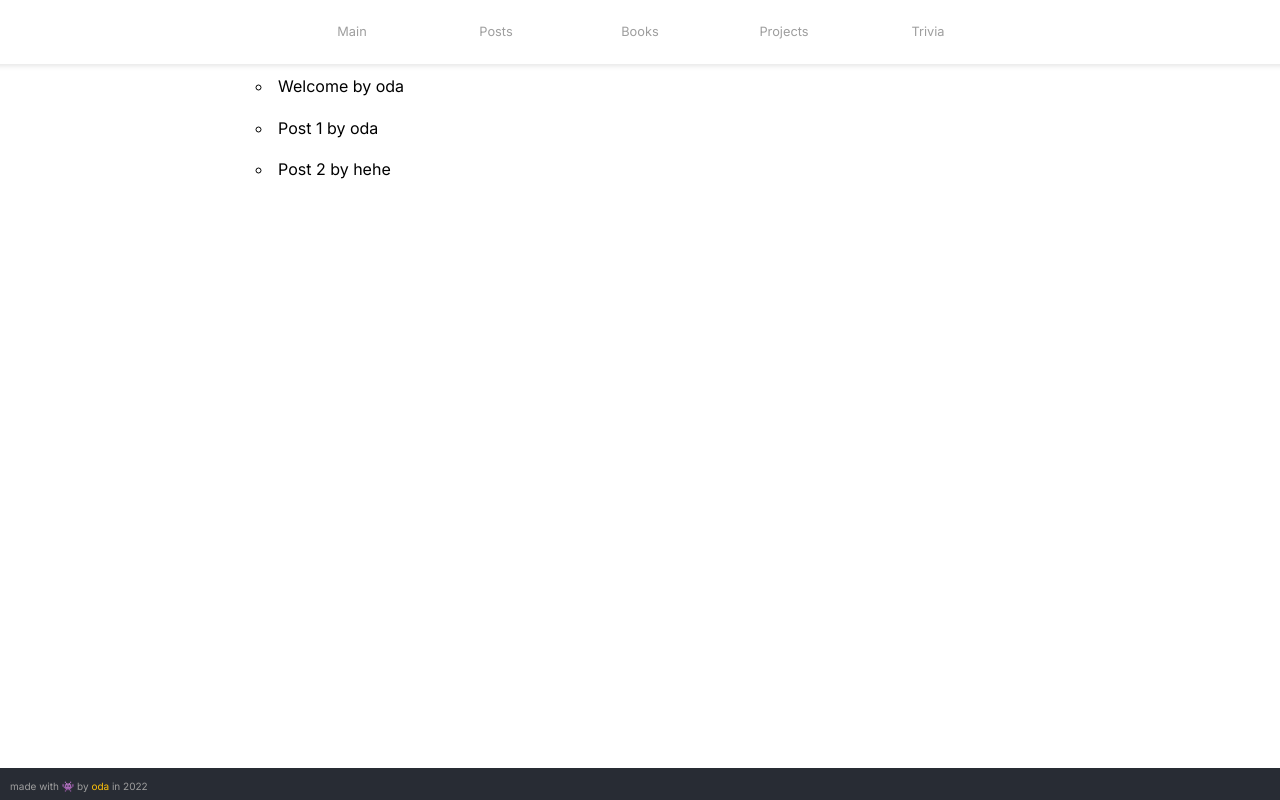
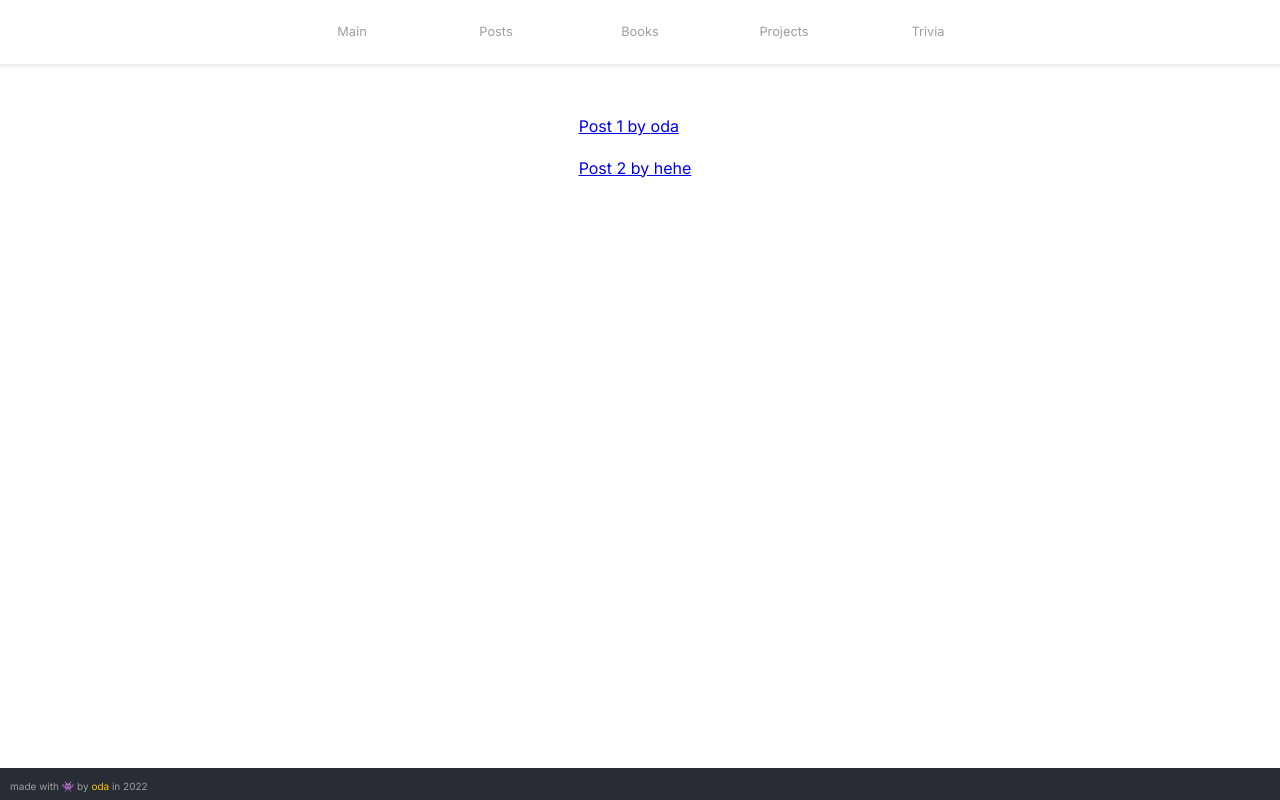
Before and after one commit to ooddaa/blog, a React (Create React App) app: page /posts in a window 1280 px wide. Built offline with nearby package versions, Linux system fonts and the light colour scheme.

Commit message:
Pages work. TODO: add <- prev  next -> post

```diff
--- a/public/app.css
+++ b/public/app.css
@@ -146,7 +146,6 @@ p {
 –––––––––––––––––––––––––––––––––––––––––––––––––– */
 .posts-nav {
   padding: var(---20);
-  /* height: calc(100vh - var(--footer-height) - 100px - 62px); */
   grid-area: sidebar;
 }
 
@@ -178,17 +177,12 @@ p {
   margin-right: auto;
   width: 60%;
   margin-top: var(--app-header-height);
-  /* margin-left: auto;
-  margin-right: auto; */
-  /* hor vert blur radius */
-  /* box-shadow: 0 0 10px 0 rgba(17, 16, 16, 0.267); */
   background-color: var(--white);
   min-height: calc(100vh - var(--app-header-height) - var(--footer-height));
 }
 
 .content-header {
   padding: var(---20);
-  /* padding-bottom: 0; */
   display: flex;
   flex-direction: column;
   align-items: center;
@@ -212,13 +206,22 @@ p {
   /* grid-area: pagecontent; */
 }
 
+/* Posts
+–––––––––––––––––––––––––––––––––––––––––––––––––– */
+.posts {
+  display: flex;
+  justify-content: center;
+  margin-top: var(---40);
+}
+
+.posts ul {
+  list-style: none;
+}
+
 /* Footer
 –––––––––––––––––––––––––––––––––––––––––––––––––– */
 .App-footer {
-  position: relative;
-  /* margin-top: calc(
-    -1 * var(--footer-height)
-  ); I need a negative --footer-height */
+  /* position: relative; */
   height: var(--footer-height);
   width: 100%;
   background-color: #282c34;
@@ -261,6 +264,7 @@ Base: 16px
   ---10: 0.625rem;
   ---8: 0.5rem;
 }
+
 :root {
   ---5rem: 5rem;
   ---4rem: 4rem;
--- a/src/components/BlogPost.jsx
+++ b/src/components/BlogPost.jsx
@@ -8,15 +8,6 @@ const propTypes = {
 };
 const defaultProps = {
   defaultHeader: "Default Header",
-};
-const styles = {
-  blogPost: {
-    paddingTop: "20px",
-  },
-  super: {
-    verticalAlign: "super",
-    fontSize: "1rem",
-  },
 };
 
 function BlogPost({ post, defaultHeader }) {
@@ -40,46 +31,3 @@ BlogPost.propTypes = propTypes;
 BlogPost.defaultProps = defaultProps;
 
 export default BlogPost;
-
-// import PropTypes from "prop-types";
-// import { resolveMonth } from "../toolbox/index.js";
-// import clsx from "clsx";
-
-// const propTypes = {
-//   defaultHeader: PropTypes.string,
-//   post: PropTypes.object,
-// };
-// const defaultProps = {
-//   defaultHeader: "Default Header",
-// };
-// const styles = {
-//   blogPost: {
-//     paddingTop: "20px",
-//   },
-//   super: {
-//     verticalAlign: "super",
-//     fontSize: "1rem",
-//   },
-// };
-// function BlogPost({ post, defaultHeader, layoutType }) {
-//   const { header, subheader, dateCreated, body, author } = post;
-//   const [year, month, day] = dateCreated;
-//   return (
-//     // <div className="page-content">
-//     <div className={clsx("page-content", layoutType)}>
-//       <div className="content-header">
-//         <h4 className="blogpost-title">{header || defaultHeader}</h4>
-//         <div className="blog-author">
-//           by <span style={{ color: "#ff6f00" }}>{author}</span> on {day}
-//           <span style={styles.super}>th</span> {resolveMonth(month)}, {year}
-//         </div>
-//       </div>
-//       <div className="content-body">{body}</div>
-//     </div>
-//   );
-// }
-
-// BlogPost.propTypes = propTypes;
-// BlogPost.defaultProps = defaultProps;
-
-// export default BlogPost;
--- a/src/components/pages/Posts.jsx
+++ b/src/components/pages/Posts.jsx
@@ -3,15 +3,19 @@ import { Link } from "react-router-dom";
 
 function Posts() {
   return (
-    <>
+    <div className="posts">
       <ul>
-        {posts.map((post) => (
+        {posts.slice(1).map((post) => (
           <li key={post.id}>
-            {post.header} by {post.author}
+            {
+              <Link to={post.routeName}>
+                {post.header} by {post.author}
+              </Link>
+            }
           </li>
         ))}
       </ul>
-    </>
+    </div>
   );
 }
 
--- a/src/index.js
+++ b/src/index.js
@@ -21,14 +21,13 @@ ReactDOM.render(
           path="posts"
           element={<AppContent children={<Posts />} />}
         ></Route>
-        <Route
-          path="blogpost1"
-          element={<AppContent children={<BlogPost post={posts[1]} />} />}
-        ></Route>
-        <Route
-          path="blogpost2"
-          element={<AppContent children={<BlogPost post={posts[2]} />} />}
-        ></Route>
+        {posts.slice(1).map((post) => (
+          <Route
+            key={post.id}
+            path={`posts/${post.routeName}`}
+            element={<AppContent children={<BlogPost post={post} />} />}
+          ></Route>
+        ))}
       </Route>
 
       <Route path="grids" element={<Grids />}></Route>
--- a/src/posts/posts.js
+++ b/src/posts/posts.js
@@ -3,7 +3,7 @@ import { reverseString } from "../toolbox/index.js";
 const posts = [
   {
     id: 0,
-    routeName: "",
+    routeName: "welcome",
     header: "Welcome",
     subheader: "Initial subheader",
     dateCreated: [2022, 3, 6],
```
